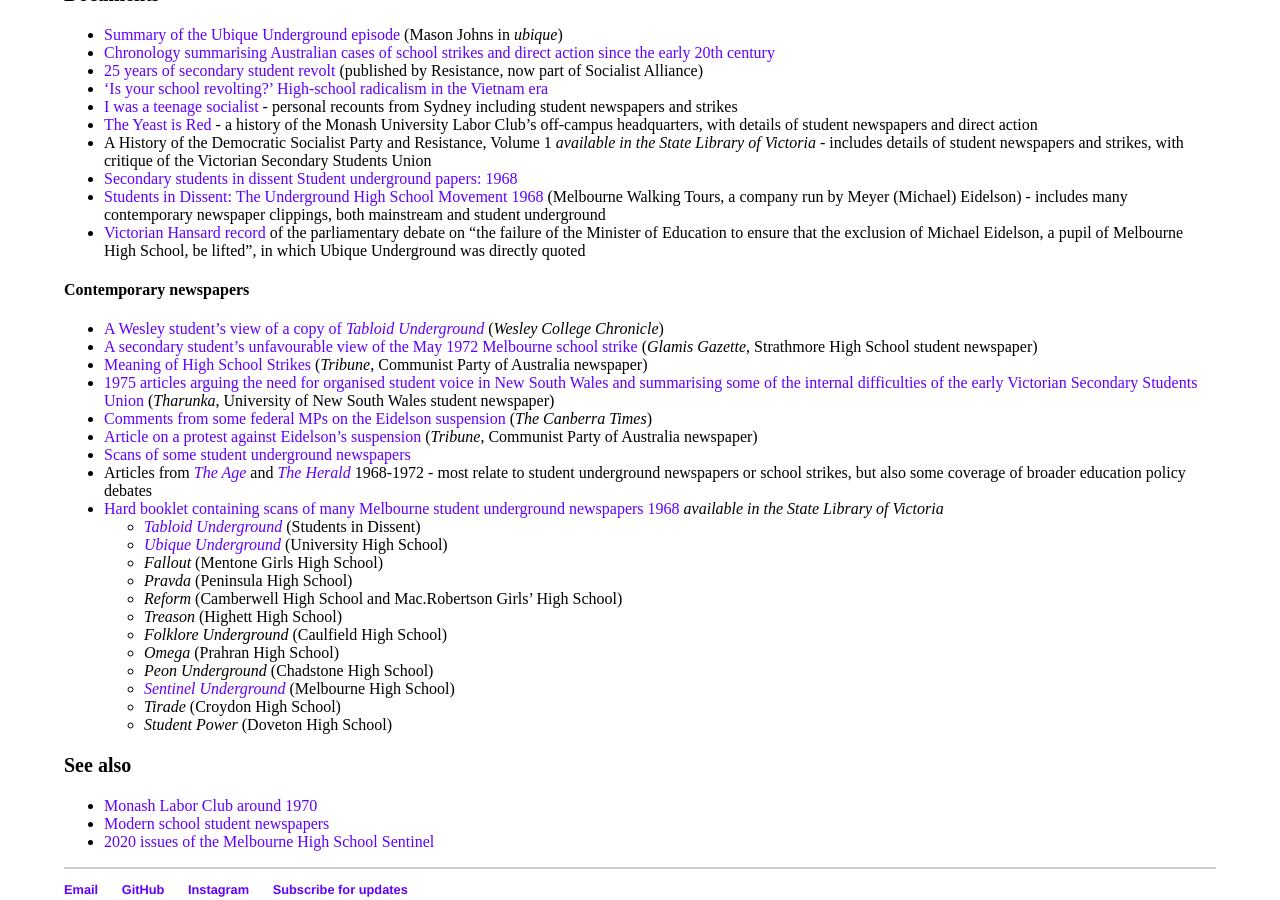
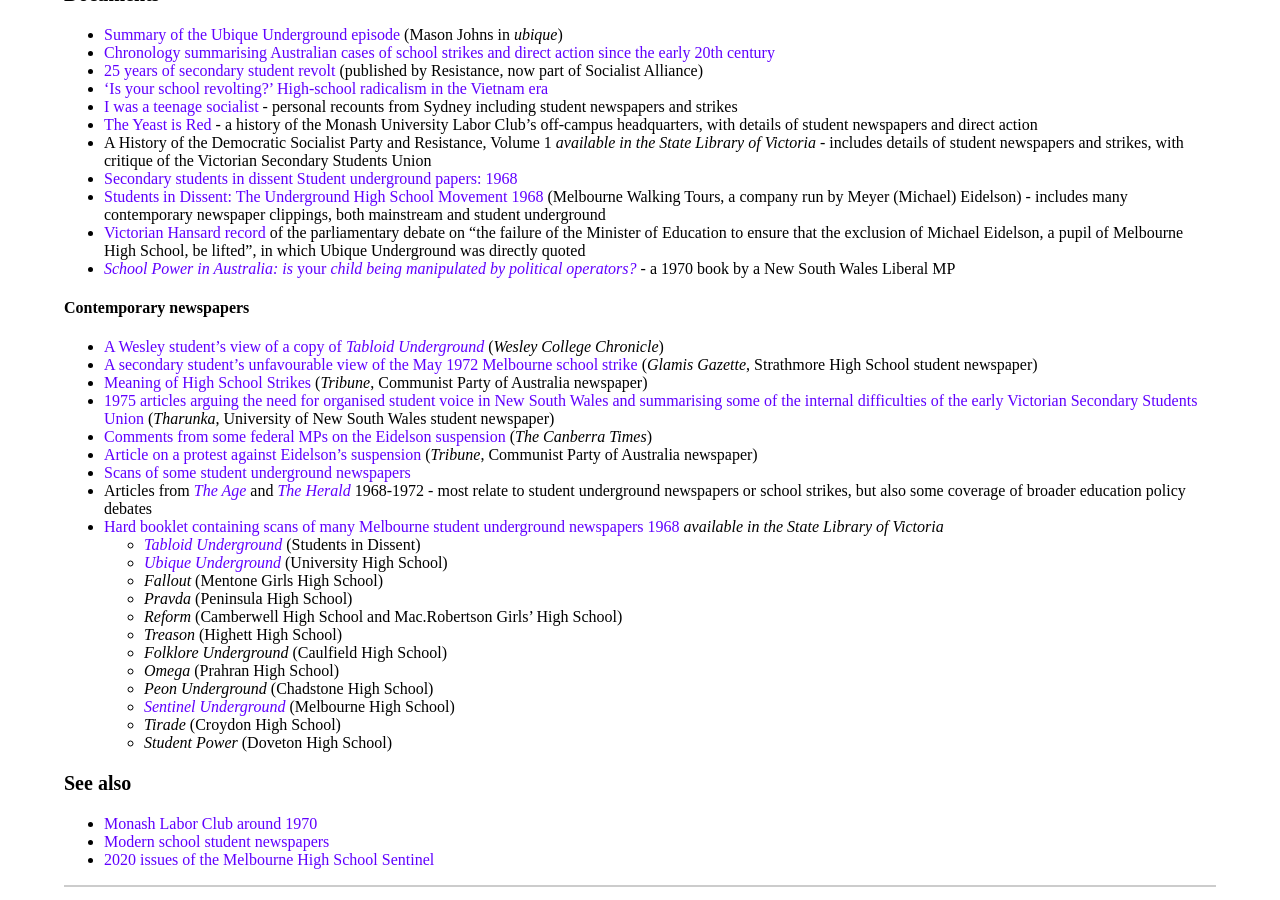
Before and after one commit to nhtnhanbn/nhtnhanbn.github.io, a Jekyll site: the page built from _repository/underground.md, in a window 1280 px wide and 900 px high, scrolled down 6046 px. Built offline with Jekyll 4.4.1, drawn with Linux system fonts in a browser that asks for light colours.

Commit message:
Add School Power in Australia to underground

```diff
--- a/_repository/underground.md
+++ b/_repository/underground.md
@@ -145,6 +145,7 @@
 - [Students in Dissent: The Underground High School Movement 1968](https://melbournewalks.com.au/melbourne-high-1968) (Melbourne Walking Tours, a company run by Meyer (Michael) Eidelson) - includes many contemporary newspaper clippings, both mainstream and student underground
 - [Victorian Hansard record](https://parliament.vic.gov.au/images/stories/historical_hansard/VicHansard_19681023_19681023.pdf) of the parliamentary debate on "the failure of the Minister
 of Education to ensure that the exclusion of Michael Eidelson, a pupil of Melbourne High School, be lifted", in which Ubique Underground was directly quoted
+- [*School Power in Australia: is* your *child being manipulated by political operators?*](https://drive.google.com/file/d/1ytKA2W6yHIMS6lv46WT2PE_2xoHuUPOn/view?usp=sharing) - a 1970 book by a New South Wales Liberal MP
 
 #### Contemporary newspapers
 
```
